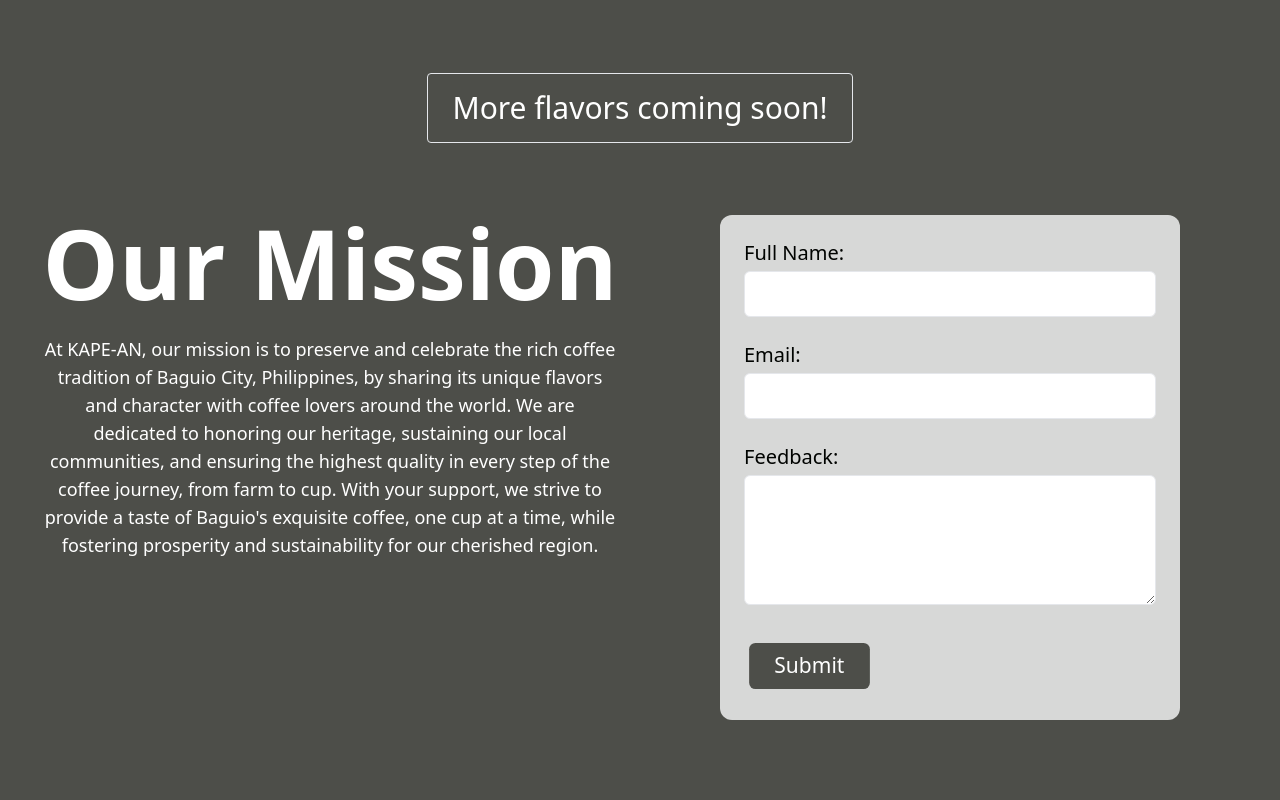
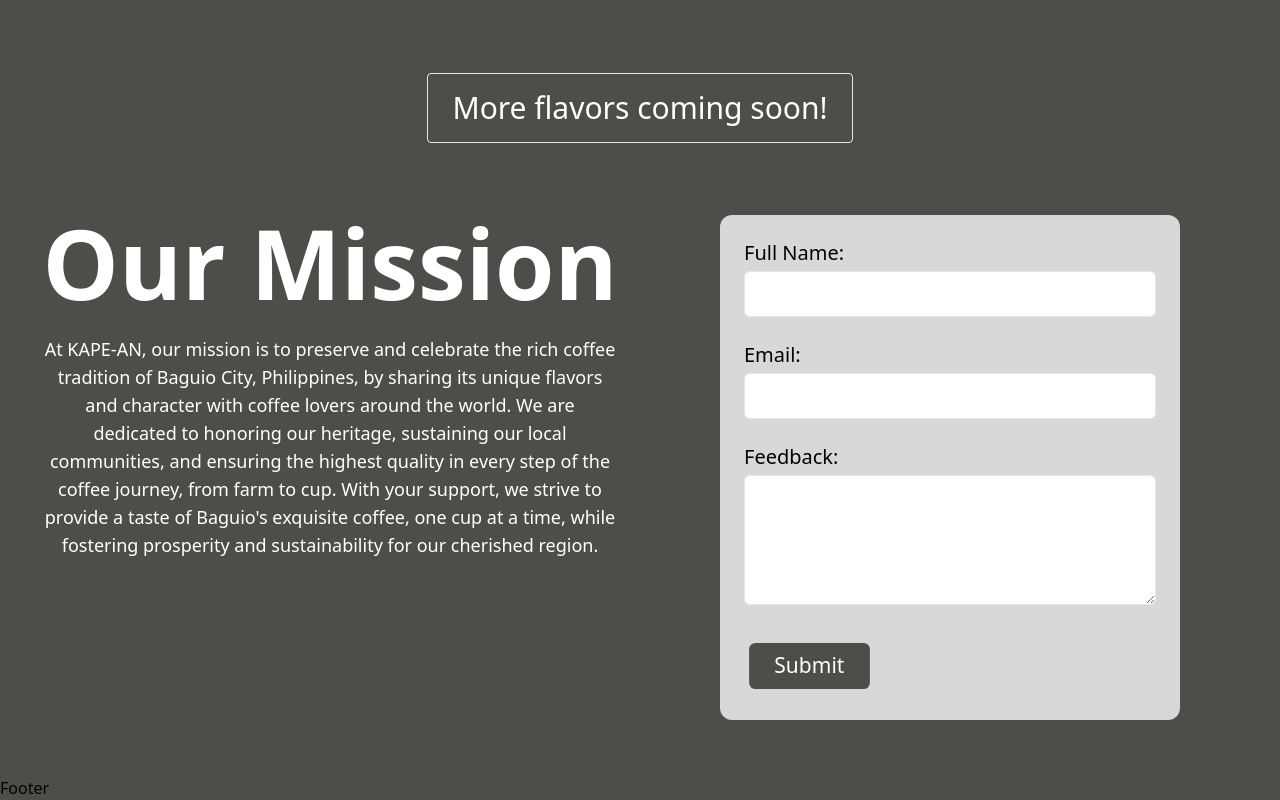
Before and after one commit to chadlaban/kape-an-landing-page, a React (Create React App) app: page / in a window 1280 px wide. Shown: the part 2927-3727 px from the top of the page. Before the commit the page ends 3703 px from the top, so only its background shows below. Built offline with nearby package versions, Linux system fonts and the light colour scheme; the HTML template or start-up script is replaced by a standard one.

Commit message:
Adding and importing Footer component.

```diff
--- a/src/App.js
+++ b/src/App.js
@@ -4,6 +4,7 @@
 import AboutUs from './components/AboutUs';
 import Products from './components/Products';
 import Mission from './components/Mission';
+import Footer from './components/Footer';
 
 function App() {
   return (
@@ -13,6 +14,7 @@
       <AboutUs />
       <Products />
       <Mission />
+      <Footer />
     </div>
   );
 }
--- /dev/null
+++ b/src/components/Footer.jsx
@@ -0,0 +1,9 @@
+import React from 'react'
+
+const Footer = () => {
+  return (
+    <div>Footer</div>
+  )
+}
+
+export default Footer
```
